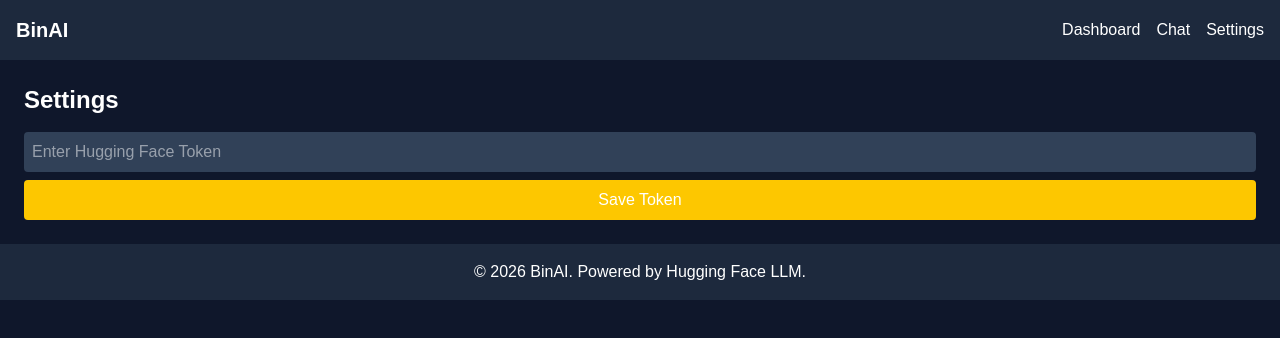
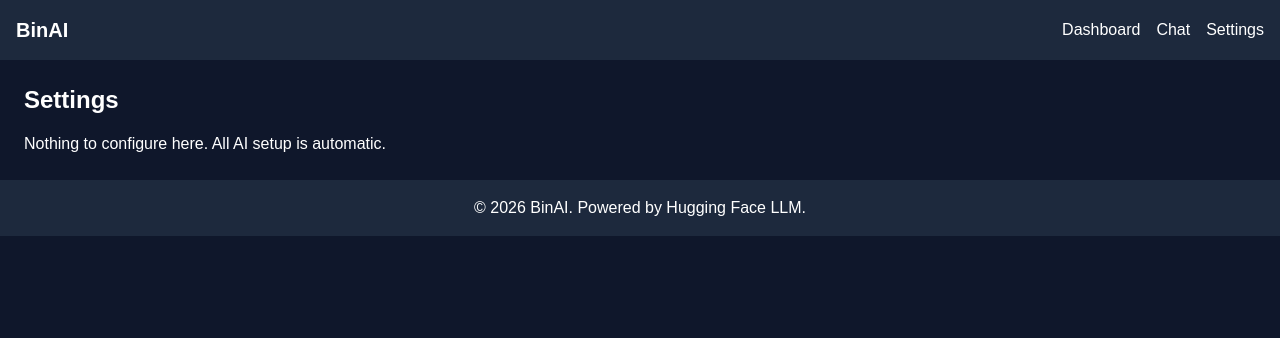
Before and after one commit to Beny25/bin_ai, a Next.js app: page /settings in a window 1280 px wide. Shown: the top 338 px of the page. Built offline with nearby package versions, Linux system fonts and the light colour scheme.

Commit message:
Update page.tsx

```diff
--- a/app/settings/page.tsx
+++ b/app/settings/page.tsx
@@ -1,6 +1,5 @@
 import Navbar from "../../components/Navbar";
 import Footer from "../../components/Footer";
-import TokenInput from "../../components/TokenInput";
 
 export default function SettingsPage() {
   return (
@@ -8,7 +7,7 @@ export default function SettingsPage() {
       <Navbar />
       <main className="p-6">
         <h1 className="text-2xl font-bold mb-4">Settings</h1>
-        <TokenInput />
+        <p>Nothing to configure here. All AI setup is automatic.</p>
       </main>
       <Footer />
     </div>
```
